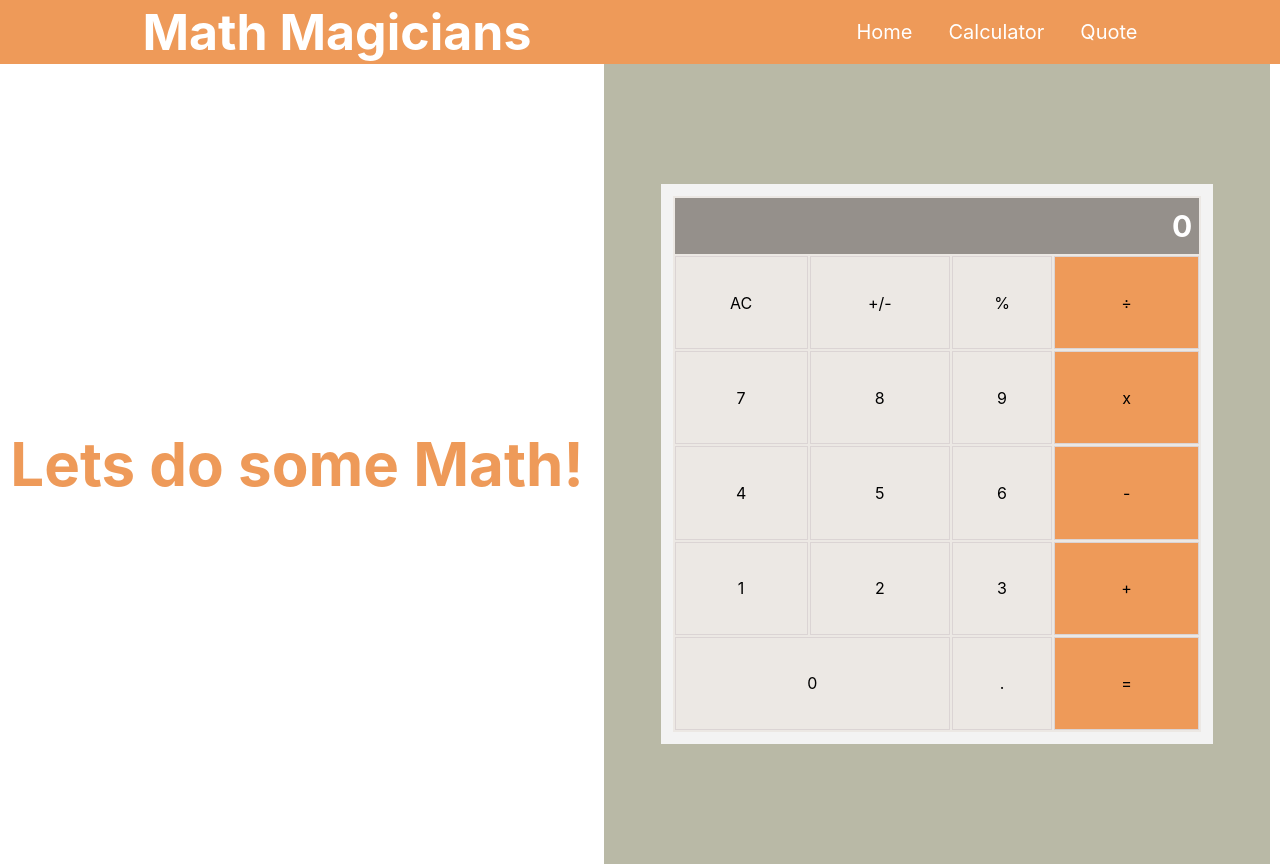
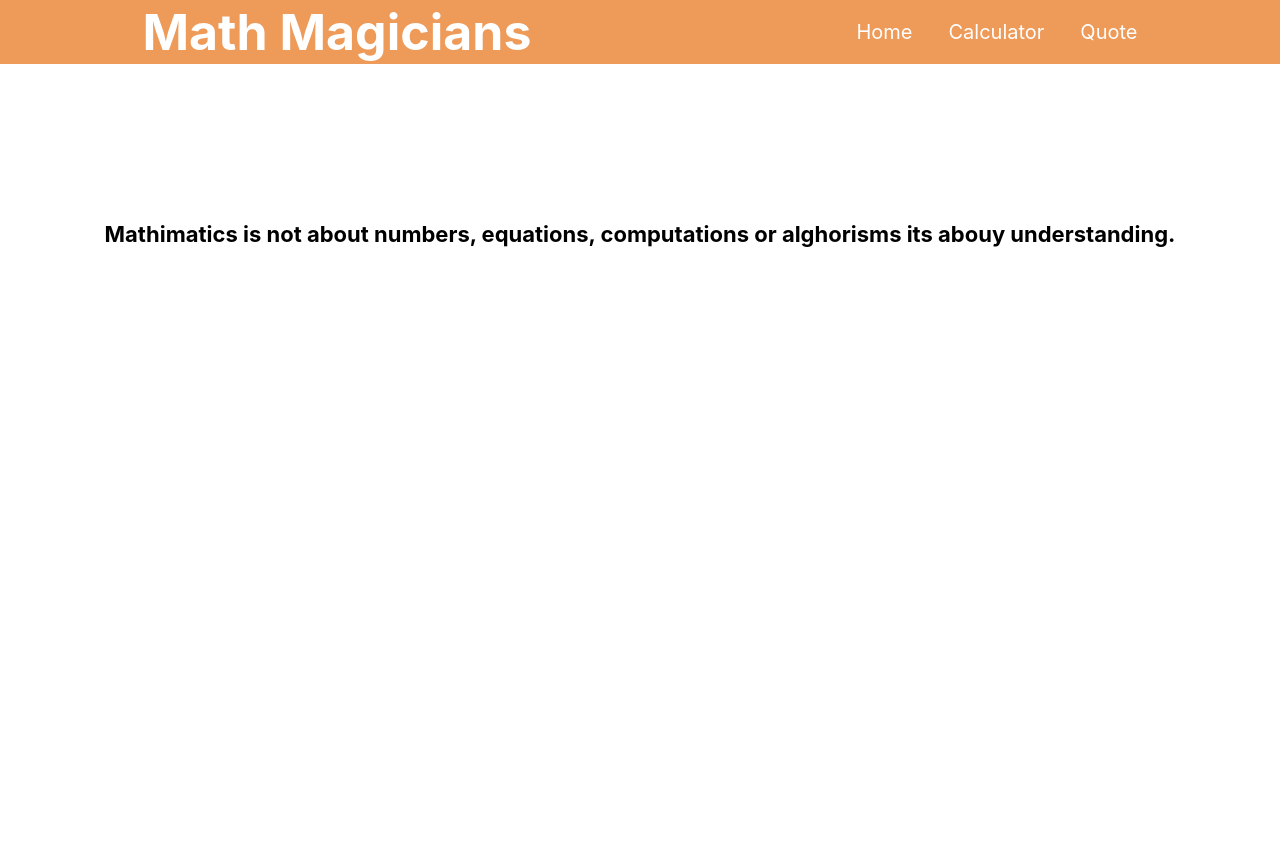
Before and after one commit to KareemWilson/MathMagicians, a React (Create React App) app: page /quote in a window 1280 px wide. After the commit the page ends 800 px from the top, so only its background shows below. Built offline with nearby package versions, Linux system fonts and the light colour scheme.

Commit message:
Setup Routing

```diff
--- a/src/App.js
+++ b/src/App.js
@@ -1,9 +1,10 @@
 import React from 'react';
-// import { Route, Routes } from 'react-router-dom';
+import { Routes, Route } from 'react-router-dom';
 import './App.css';
-// import Calculator from './components/Calculator';
 import NavBar from './components/NavBar';
 import Main from './screens/Main';
+import Home from './screens/Home';
+import Quote from './screens/Quote';
 
 class App extends React.Component {
   constructor() {
@@ -15,7 +16,15 @@ class App extends React.Component {
     return (
       <>
         <NavBar />
-        <Main />
+        <Routes>
+          <Route path="/" element={<Home />} />
+        </Routes>
+        <Routes>
+          <Route path="/calculator" element={<Main />} />
+        </Routes>
+        <Routes>
+          <Route path="/quote" element={<Quote />} />
+        </Routes>
       </>
     );
   }
--- a/src/components/NavOptions.js
+++ b/src/components/NavOptions.js
@@ -1,4 +1,5 @@
 import React from 'react';
+import { Link } from 'react-router-dom';
 import styles from '../styles/navOptions.module.css';
 
 const navOptions = [
@@ -23,7 +24,9 @@ function NavOptions() {
   return (
     <ul className={styles.navList}>
       {navOptions.map((item) => (
-        <li key={item.id}>{item.name}</li>
+        <li key={item.id}>
+          <Link className={styles.navItem} to={item.path}>{item.name}</Link>
+        </li>
       ))}
     </ul>
   );
--- a/src/screens/Home.js
+++ b/src/screens/Home.js
@@ -2,7 +2,7 @@ import React from 'react';
 
 function Home() {
   return (
-    <div>
+    <div style={{ padding: '150px' }}>
       <h3>Welcome to our Page</h3>
       <p>
         Lorem ipsum dolor sit amet, consectetur adipiscing elit. Phasellus
--- a/src/screens/Quote.js
+++ b/src/screens/Quote.js
@@ -2,7 +2,16 @@ import React from 'react';
 
 function Quote() {
   return (
-    <h4>
+    <h4
+      style={{
+        display: 'flex',
+        flexDirection: 'row',
+        justifyContent: 'center',
+        alignItems: 'center',
+        paddingTop: '8pc',
+        fontSize: '22px',
+      }}
+    >
       Mathimatics is not about numbers, equations, computations or alghorisms
       its abouy understanding.
     </h4>
--- a/src/styles/navOptions.module.css
+++ b/src/styles/navOptions.module.css
@@ -6,3 +6,8 @@
     font-size: 20px;
     color: white;
 }
+
+.navItem {
+    color: white;
+    text-decoration: none;
+}
```
